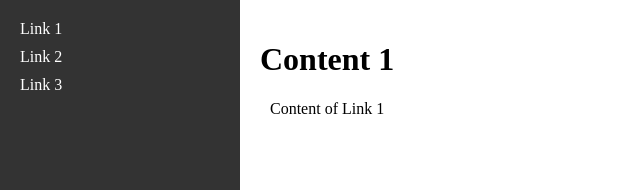
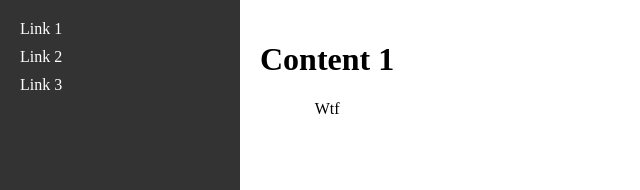
Before and after one commit to Andriwll/Andriwll.github.io, a plain HTML site: page index.html in a window 1280 px wide. Both pictures are taken after a click on the link "Link 1". Shown: the top 190 px of the page, without its empty margins (0-640 px from the left). Drawn offline with Linux system fonts and the light colour scheme.

Commit message:
Update index.html

```diff
--- a/index.html
+++ b/index.html
@@ -19,7 +19,7 @@
     <div class="content-container">
         <div class="center-content" id="content1">
             <h1>Content 1</h1>
-            <p>Content of Link 1</p>
+            <p>Wtf</p>
         </div>
         <div class="center-content" id="content2">
             <h1>Content 2</h1>
```
